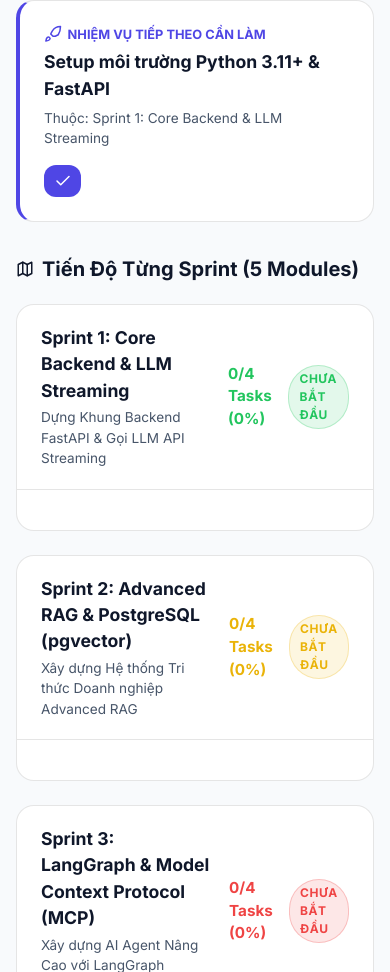
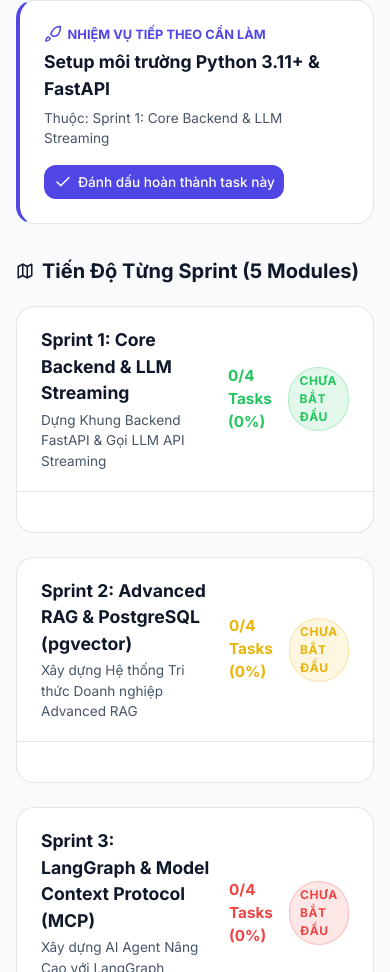
Before and after one commit to thaihuynhquang/AI_Engineer_LangChain_Roadmap_2026, a website built with Vite: page index.html in a window 390 px wide. Shown: the part 864-1836 px from the top of the page. Built offline with nearby package versions, Linux system fonts and the light colour scheme.

Commit message:
fix: polish UI styling

```diff
--- a/src/styles/_responsive.css
+++ b/src/styles/_responsive.css
@@ -13,7 +13,7 @@
       gap: 0.4rem;
     }
 
-    .action-btn .btn-label {
+    .header-actions .action-btn .btn-label {
       display: none;
     }
 
--- a/src/styles/_views.css
+++ b/src/styles/_views.css
@@ -385,8 +385,15 @@
     margin-bottom: 1rem;
   }
 
+  .table-wrapper {
+    width: 100%;
+    overflow-x: auto;
+    -webkit-overflow-scrolling: touch;
+  }
+
   .tech-table {
     width: 100%;
+    min-width: 550px;
     border-collapse: collapse;
     font-size: 0.85rem;
   }
@@ -445,6 +452,10 @@
     font-weight: 600;
     cursor: pointer;
     transition: all var(--transition-fast);
+  }
+
+  .mode-pill svg {
+    flex-shrink: 0;
   }
 
   .mode-pill.active {
--- a/src/views/roadmap-view-techstack.ts
+++ b/src/views/roadmap-view-techstack.ts
@@ -29,7 +29,7 @@ export class RoadmapViewTechstack extends HTMLElement {
         </div>
 
         <!-- Reference Architecture Cards -->
-        <div style="display: grid; grid-template-columns: repeat(auto-fit, minmax(320px, 1fr)); gap: 1.25rem; margin-bottom: 2rem;">
+        <div style="display: grid; grid-template-columns: repeat(auto-fit, minmax(min(100%, 300px), 1fr)); gap: 1.25rem; margin-bottom: 2rem;">
           <div class="progress-card" style="border-top: 4px solid var(--primary);">
             <div style="font-size: 1.05rem; font-weight: 700; color: var(--primary); margin-bottom: 0.5rem; display: flex; align-items: center; gap: 0.4rem;">
               ${ICONS.layers} Architecture A: Modern Full-Stack AI Web App (SaaS Product)
@@ -70,6 +70,7 @@ export class RoadmapViewTechstack extends HTMLElement {
             <div class="tech-layer-title">${layer.name}</div>
             <div class="tech-layer-desc">${layer.description}</div>
 
+            <div class="table-wrapper">
               <table class="tech-table">
                 <thead>
                   <tr>
@@ -96,6 +97,7 @@ export class RoadmapViewTechstack extends HTMLElement {
                 </tbody>
               </table>
             </div>
+          </div>
         `
         ).join('')}
       </div>
```
Lines whose indentation alone changed are shown as unchanged.
